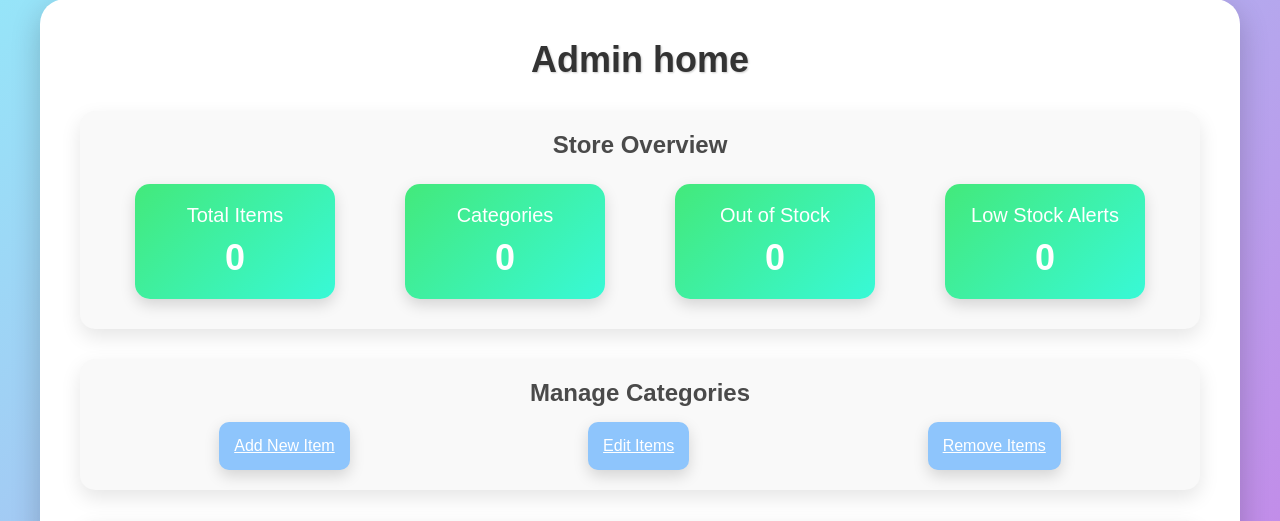
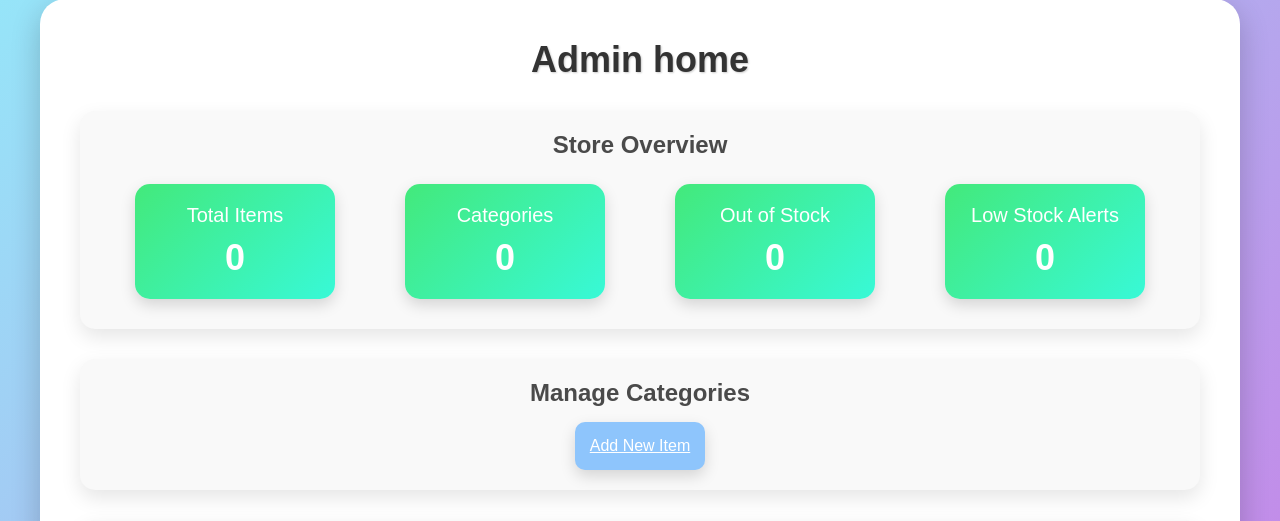
Before and after one commit to sharulvsk/Stock-trace, a Flask app: page /dashboard in a window 1280 px wide. Shown: the part 21-542 px from the top of the page. Run offline with Flask 3, Linux system fonts and the light colour scheme; data that the repository does not hold is empty; some libraries are stand-ins or nearby versions.

Commit message:
Update dashboard.html

```diff
--- a/templates/dashboard.html
+++ b/templates/dashboard.html
@@ -172,8 +172,6 @@
         <h2 class="section-title">Manage Categories</h2>
         <div class="category-panel-content">
             <a href="/additem" class="add-item-btn">Add New Item</a>
-            <a href="/edititem" class="add-item-btn">Edit Items</a>
-            <a href="/removeitem" class="add-item-btn">Remove Items</a>
         </div>
     </div>
 
```
